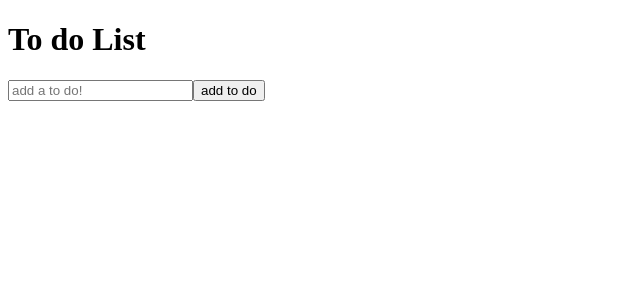
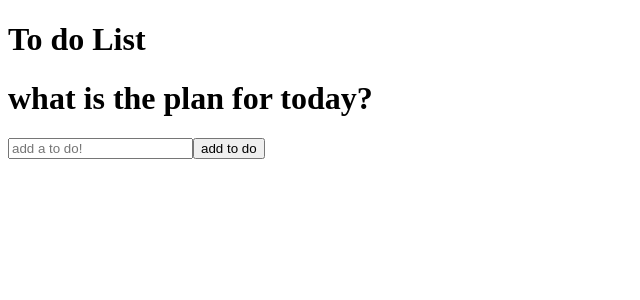
Before and after one commit to elhamposhtiban/to-do-list, a React (Create React App) app in the folder creat-to-do-list/: page / in a window 1280 px wide. Shown: the top 300 px of the page, without its empty margins (0-640 px from the left). Built offline with nearby package versions, Linux system fonts and the light colour scheme.

Commit message:
#what if you just type nothing the todo list will not creat for you

```diff
--- a/creat-to-do-list/src/App.js
+++ b/creat-to-do-list/src/App.js
@@ -1,11 +1,11 @@
 import './App.css';
-import TodoForm from './component/TodoForm'
+import TodoList from './component/TodoList'
 
 function App() {
   return (
     <div className="todo-app">
 <h1> To do List</h1>
-<TodoForm/>
+<TodoList/>
     </div>
   );
 }
--- a/creat-to-do-list/src/component/TodoForm.js
+++ b/creat-to-do-list/src/component/TodoForm.js
@@ -4,10 +4,10 @@ function TodoForm(props) {
   const [toDOinput, setTodoInput] = useState("");
   const handleSubmit = e => {
     e.preventDefault();
-    props.onSubmit({
-        id: Math.floor(Math.random() * 10000),
-        text: toDOinput
-    })
+    // props.onSubmit({
+    //     id: Math.floor(Math.random() * 10000),
+    //     text: toDOinput
+    // })
     setTodoInput('')
   };
 
--- a/creat-to-do-list/src/component/TodoList.js
+++ b/creat-to-do-list/src/component/TodoList.js
@@ -0,0 +1,20 @@
+import React, {useState} from 'react';
+import TodoForm from "./TodoForm"
+
+function TodoList() {
+    const [todos, setTodos] = useState([])
+    const addTodos = todo => {
+        if(!todo.text || /^\s*$/.test(todo.text)) {
+            return
+        }
+    }
+    return (
+        <div>
+        <h1> what is the plan for today?</h1>
+        <TodoForm/>
+
+        </div>
+    )
+}
+
+export default TodoList
```
